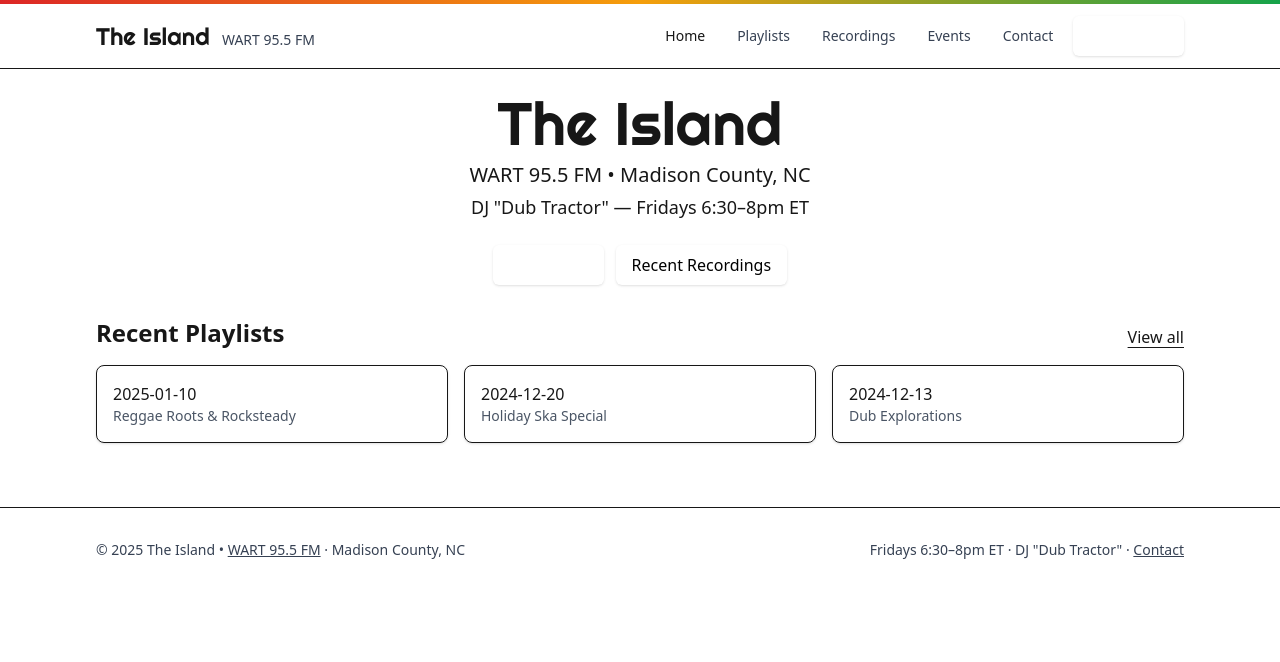
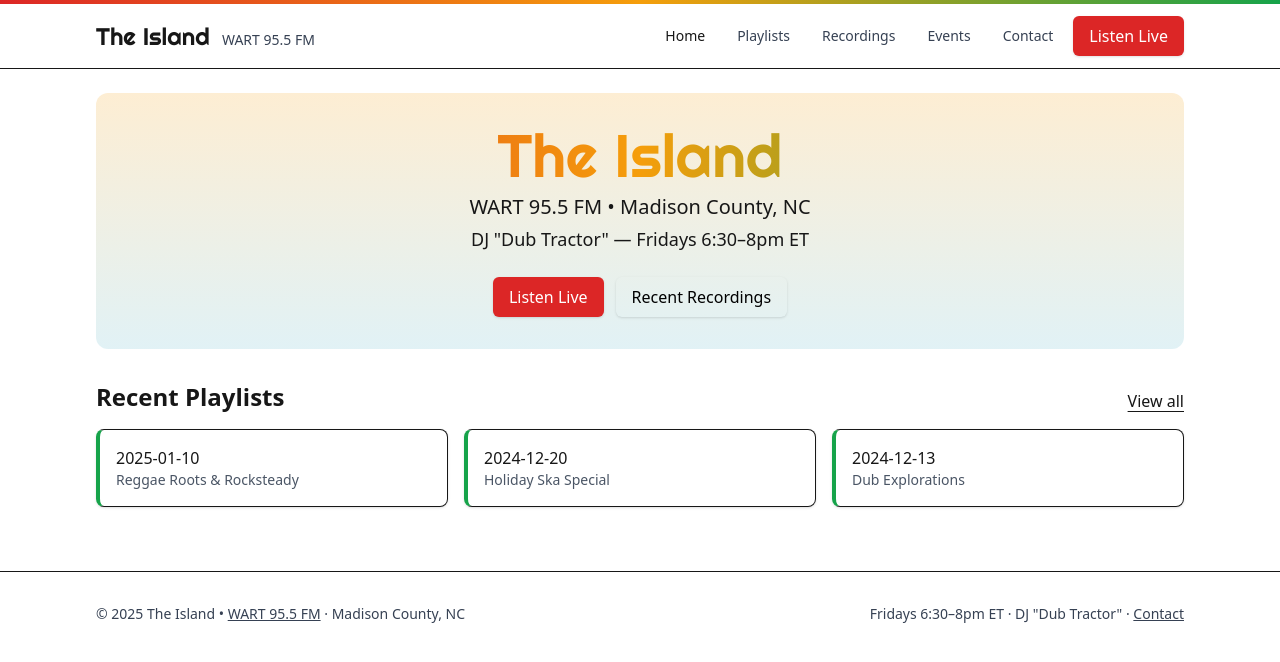
Before and after one commit to jkeychan/theisland-radio-site, a Next.js app in the folder web/: page / in a window 1280 px wide. Shown: the top 662 px of the page. Built offline with nearby package versions, Linux system fonts and the light colour scheme; no server answers.

Commit message:
feat(ui): stronger rasta theming; solid red Listen Live; hero gradient; accent borders

```diff
--- a/web/src/app/events/page.tsx
+++ b/web/src/app/events/page.tsx
@@ -14,7 +14,7 @@ export default function EventsPage() {
 
       <div className="grid grid-cols-1 gap-4">
         {events.map((e) => (
-          <article key={e.id} className="rounded-lg border bg-white/80 p-4 shadow-sm">
+          <article key={e.id} className="card card-accent p-4">
             <h2 className="text-xl font-medium">{e.title}</h2>
             <p className="text-sm text-gray-600">{e.date}</p>
             <div className="text-sm text-gray-700">
--- a/web/src/app/globals.css
+++ b/web/src/app/globals.css
@@ -41,8 +41,23 @@ body {
   background-image: linear-gradient(to right, var(--rasta-red), var(--rasta-gold), var(--rasta-green));
 }
 
+.heading-rasta {
+  background-image: linear-gradient(90deg, var(--rasta-red), var(--rasta-gold), var(--rasta-green));
+  -webkit-background-clip: text;
+  background-clip: text;
+  color: transparent;
+}
+
+.hero {
+  background-image: linear-gradient(180deg, rgba(245, 158, 11, 0.18), rgba(8, 145, 178, 0.12));
+}
+
 .card {
   @apply rounded-lg border bg-white/90 shadow-sm transition-shadow hover:shadow;
+}
+
+.card-accent {
+  border-left: 4px solid var(--rasta-green);
 }
 
 .card-title {
@@ -66,7 +81,17 @@ body {
 }
 
 .btn-live {
-  @apply bg-[--rasta-red] text-white hover:bg-red-600 focus-visible:ring-[--rasta-red] focus-visible:ring-offset-background;
+  background-color: var(--rasta-red);
+  color: #ffffff;
+}
+
+.btn-live:hover {
+  background-color: #dc2626; /* Tailwind red-600 */
+}
+
+.btn-live:focus-visible {
+  outline: 2px solid var(--rasta-red);
+  outline-offset: 2px;
 }
 
 .container {
--- a/web/src/app/page.tsx
+++ b/web/src/app/page.tsx
@@ -1,8 +1,8 @@
 export default function Home() {
   return (
     <div className="space-y-8">
-      <section aria-labelledby="hero-title" className="text-center">
-        <h1 id="hero-title" className="text-4xl sm:text-6xl font-[family-name:var(--font-righteous)] text-[--rasta-green]">
+      <section aria-labelledby="hero-title" className="text-center hero rounded-xl py-8">
+        <h1 id="hero-title" className="text-4xl sm:text-6xl font-[family-name:var(--font-righteous)] heading-rasta">
           The Island
         </h1>
         <p className="mt-2 text-lg sm:text-xl">
@@ -26,15 +26,15 @@ export default function Home() {
         </div>
         <div id="playlist-preview" className="mt-4 grid grid-cols-1 sm:grid-cols-2 lg:grid-cols-3 gap-4">
           {/* Hydrated with static data later */}
-          <article className="card p-4">
+          <article className="card card-accent p-4">
             <h3 className="font-medium">2025-01-10</h3>
             <p className="text-sm text-gray-600">Reggae Roots & Rocksteady</p>
           </article>
-          <article className="card p-4">
+          <article className="card card-accent p-4">
             <h3 className="font-medium">2024-12-20</h3>
             <p className="text-sm text-gray-600">Holiday Ska Special</p>
           </article>
-          <article className="card p-4">
+          <article className="card card-accent p-4">
             <h3 className="font-medium">2024-12-13</h3>
             <p className="text-sm text-gray-600">Dub Explorations</p>
           </article>
--- a/web/src/app/playlists/page.tsx
+++ b/web/src/app/playlists/page.tsx
@@ -14,7 +14,7 @@ export default function PlaylistsPage() {
 
       <div className="grid grid-cols-1 gap-4">
         {playlists.map((p) => (
-          <article key={p.id} className="rounded-lg border bg-white/80 p-4 shadow-sm">
+          <article key={p.id} className="card card-accent p-4">
             <h2 className="text-xl font-medium">{p.id} — {p.title}</h2>
             {p.description ? (
               <p className="text-sm text-gray-600">{p.description}</p>
--- a/web/src/app/recordings/page.tsx
+++ b/web/src/app/recordings/page.tsx
@@ -14,7 +14,7 @@ export default function RecordingsPage() {
 
       <div className="grid grid-cols-1 gap-4">
         {recordings.map((r) => (
-          <article key={r.id} className="rounded-lg border bg-white/80 p-4 shadow-sm">
+          <article key={r.id} className="card card-accent p-4">
             <h2 className="text-xl font-medium">{r.title}</h2>
             <p className="text-sm text-gray-600">Aired {r.date}</p>
             <audio className="mt-3 w-full" controls src={r.audioUrl} preload="none">
```
